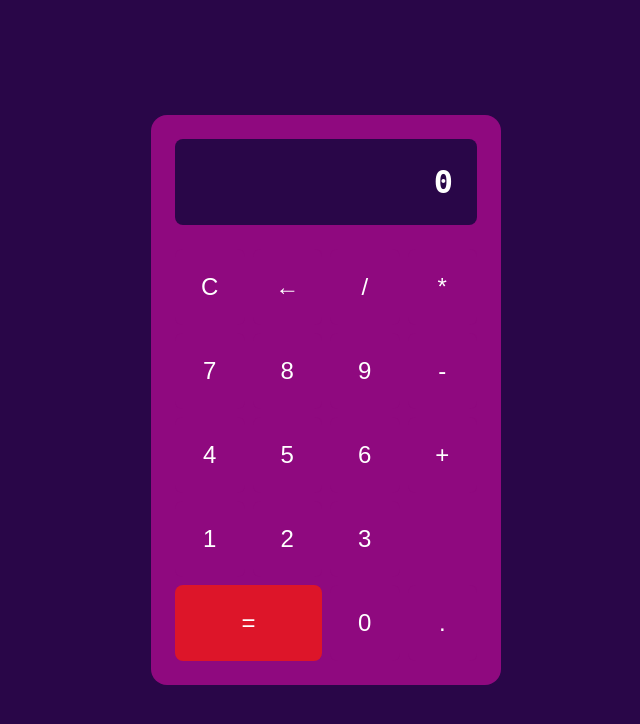
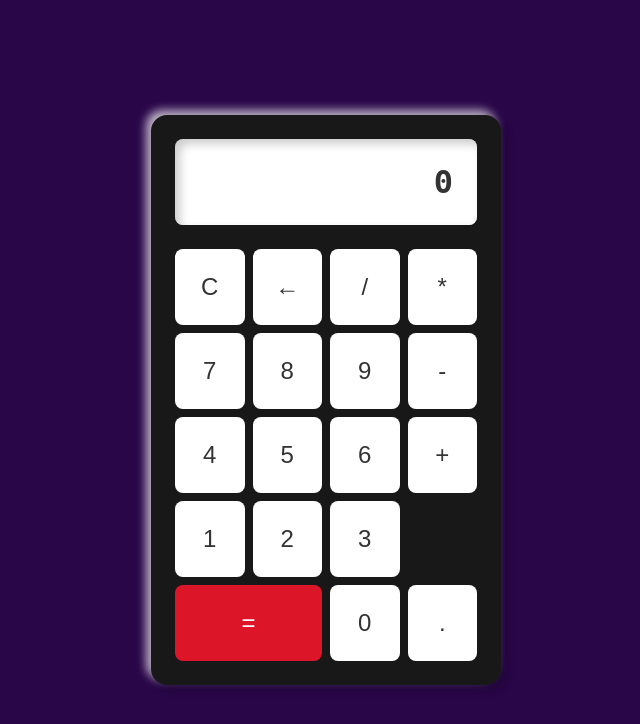
Before and after one commit to richardgarciaordaz/Calculator, a plain HTML site: page index.html in a window 1280 px wide. Shown: the whole page, without its empty margins (314-954 px from the left). Drawn offline with Linux system fonts and the light colour scheme.

Commit message:
Neumorphism

```diff
--- a/styles.css
+++ b/styles.css
@@ -14,8 +14,8 @@ body {
 }
 
 .calculadora {
-    background-color: #8f097f;
-    color: white;
+  background-color: #181818; /* Light base color for neumorphism */
+  color: #333; /* Dark text color */
 
   padding: 10px;
   border-radius: 10px;
@@ -27,12 +27,17 @@ body {
   display: grid;
   grid-template-columns: repeat(4, 1fr);
   grid-gap: 10px;
-    gap: .5rem
+  gap: .5rem;
+
+  /* Neumorphism shadows */
+  box-shadow:
+    5px 5px 10px rgba(0, 0, 0, 0.2), /* Inner shadow */
+    -5px -5px 10px rgba(255, 255, 255, 0.7); /* Outer shadow */
 }
 
 .pantalla {
   grid-column: 1 / -1;
-    background-color: rgb(41, 6, 72);
+  background-color: #fff; /* Light base color */
   display: flex;
   flex-direction: column;
   align-items: flex-end;
@@ -43,29 +48,40 @@ body {
   font-size: 2rem;
   font-family: "Monospace";
   font-weight: 600;
-    backdrop-filter: blur(10px);
+
+  /* Neumorphism shadows */
+  box-shadow:
+    inset 5px 5px 10px rgba(0, 0, 0, 0.2), /* Inner shadow */
+    inset -5px -5px 10px rgba(255, 255, 255, 0.7); /* Outer shadow */
 }
 
-.btn{
-    background-color: #8f097f;
-    color: white;
-    border: 0;
+.btn {
+  background-color: #fff; /* Light base color */
+  color: #333; /* Dark text color */
+  border: none;
   padding: 1.5rem 1rem;
   border-radius: .5rem;
   cursor: pointer;
   font-size: 1.5rem;
-    backdrop-filter: blur(10px);
+
+
 }
 
 .btn:hover {
-    background-color: rgb(41, 6, 72);
+  background-color: #ddd; /* Slightly darker on hover */
 }
 
 #igual {
   grid-column: span 2;
-    background-color: #dd1529;
+  background-color: #dd1529; /* Original background color */
+  color: white; /* White text color */
+
+  /* Neumorphism shadows */
+  box-shadow:
+    5px 5px 10px rgba(0, 0, 0, 0.2), /* Inner shadow */
+
 }
 
 #igual:hover {
-    background-color: rgb(41, 6, 72);
+  background-color: rgb(189, 21, 41); /* Darker red on hover */
 }
```
Lines whose indentation alone changed are shown as unchanged.
